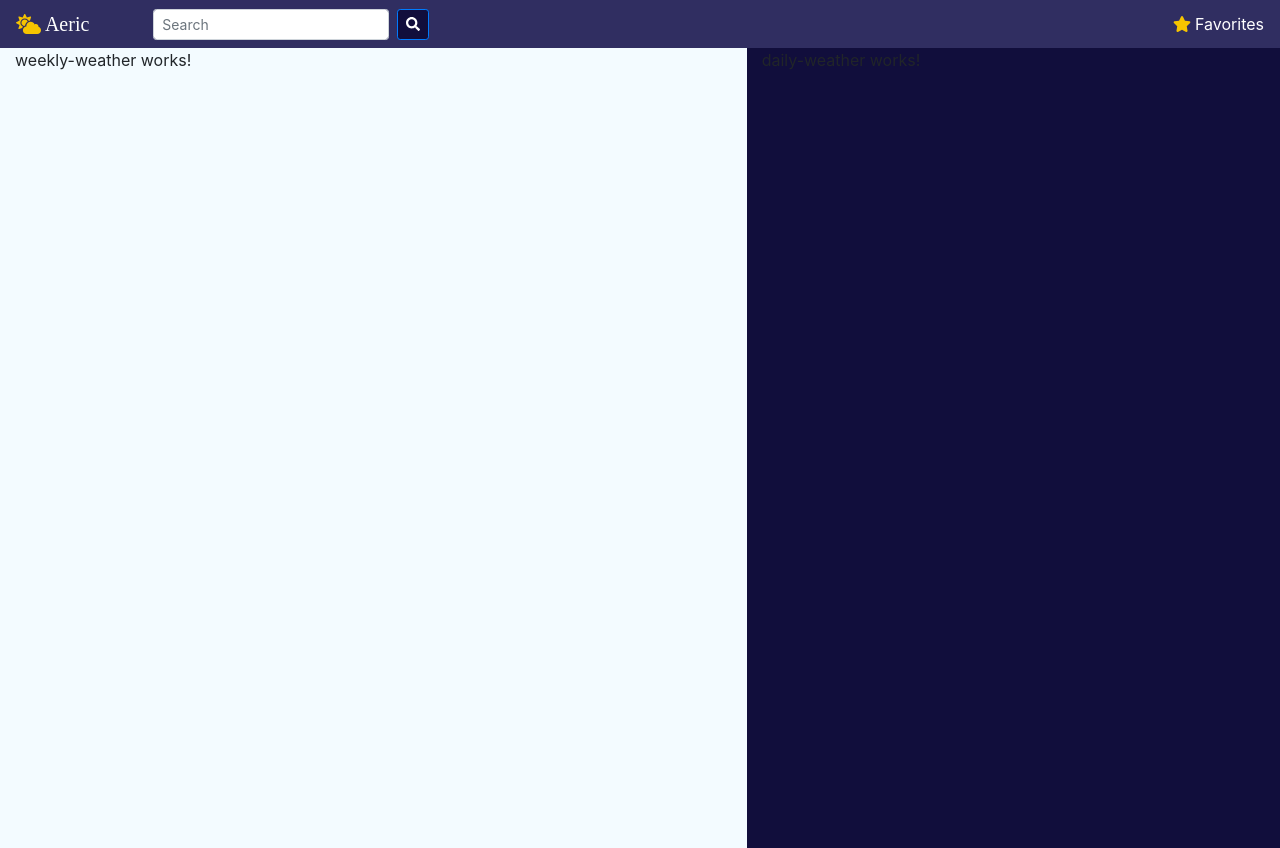
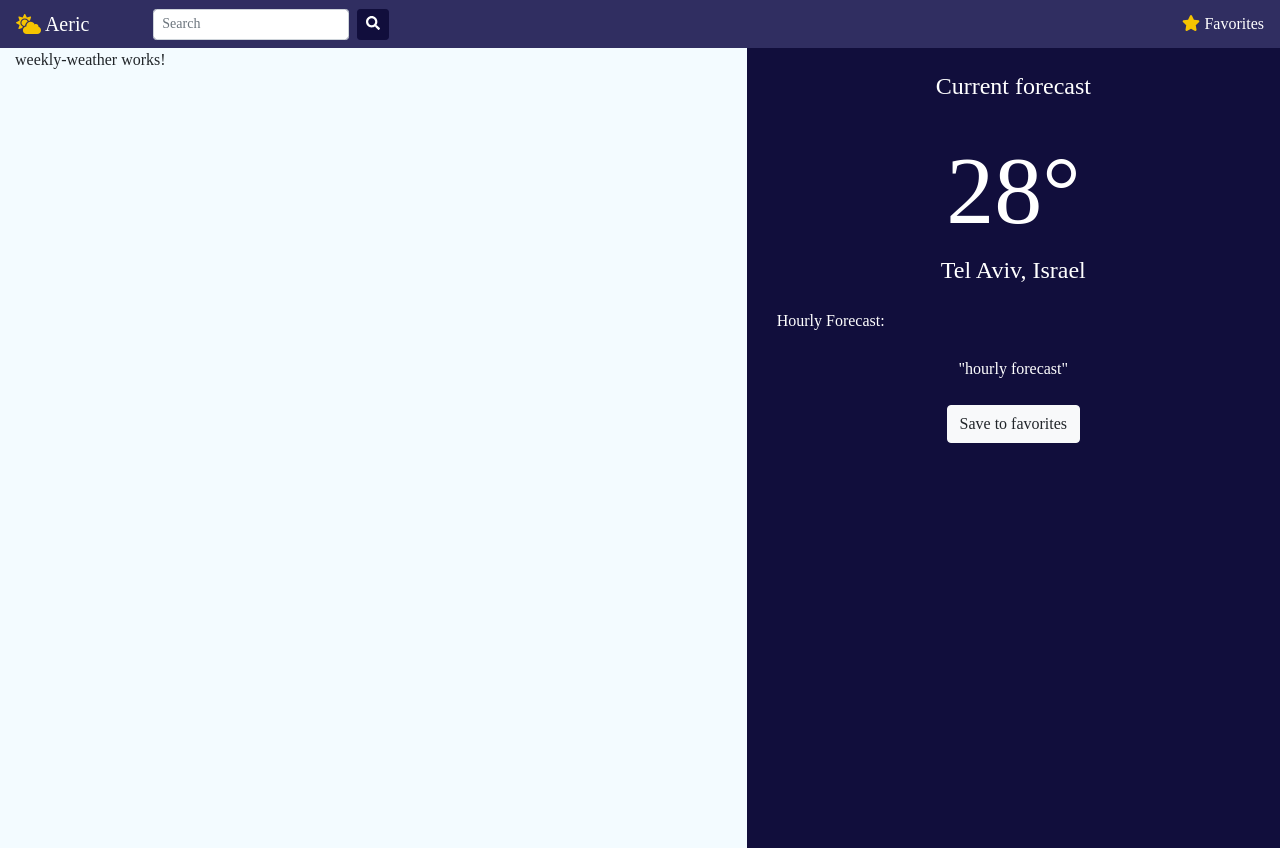
Before and after one commit to moskib/Aeric, an Angular app: page / in a window 1280 px wide. Built offline with nearby package versions, Linux system fonts and the light colour scheme.

Commit message:
Added placeholder components to daily-weather

```diff
--- a/src/app/navbar/navbar.component.scss
+++ b/src/app/navbar/navbar.component.scss
@@ -1,13 +1,10 @@
-@import '../styles/color-constants';
-// @import url('https://fonts.googleapis.com/css?family=Satisfy&display=swap');
+@import '../../styles/color-constants';
 
 .brand-icon {
   color: $brand-color;
 }
 
-.navbar-brand {
-  font-family: 'Avenir';
-}
+
 
 nav {
   color: white;
--- a/src/app/weather/daily-weather/daily-weather.component.html
+++ b/src/app/weather/daily-weather/daily-weather.component.html
@@ -1 +1,32 @@
-<p>daily-weather works!</p>
+<div class="container-fluid h-100 text-center">
+  <div class="row">
+    <div class="col py-4">
+      <h4 class="current-forecast-lbl">
+        Current forecast
+      </h4>
+    </div>
+  </div>
+  <div class="row">
+    <div class="col">
+      <h1 class="display-1">28°</h1>
+    </div>
+  </div>
+  <div class="row">
+    <div class="col">
+      <h4>Tel Aviv, Israel</h4>
+    </div>
+  </div>
+  <div class="row">
+    <div class="col text-left py-3">Hourly Forecast:</div>
+  </div>
+  <div class="row">
+    <div class="col py-2">
+      "hourly forecast"
+    </div>
+  </div>
+  <div class="row">
+    <div class="col py-3">
+      <button class="btn btn-light">Save to favorites</button>
+    </div>
+  </div>
+</div>
--- a/src/app/weather/daily-weather/daily-weather.component.scss
+++ b/src/app/weather/daily-weather/daily-weather.component.scss
@@ -0,0 +1,3 @@
+.container-fluid {
+  color: white;
+}
--- a/src/styles.scss
+++ b/src/styles.scss
@@ -1,10 +1,18 @@
-@import './app/styles/color-constants';
+@import './styles/color-constants';
+
 
 body,
 html {
   height: 100%;
+  font-family: "avenir";
 }
 
 .btn-primary {
   background-color: $primary-color;
+  border-color: $primary-color;
 }
+
+.btn-primary:hover {
+  background-color: rgb(116, 114, 146);
+  border-color: rgb(116, 114, 146);
+}
```
Also changed, not shown: src/styles/_color-constants.scss (renamed from src/app/styles/_color-constants.scss).
